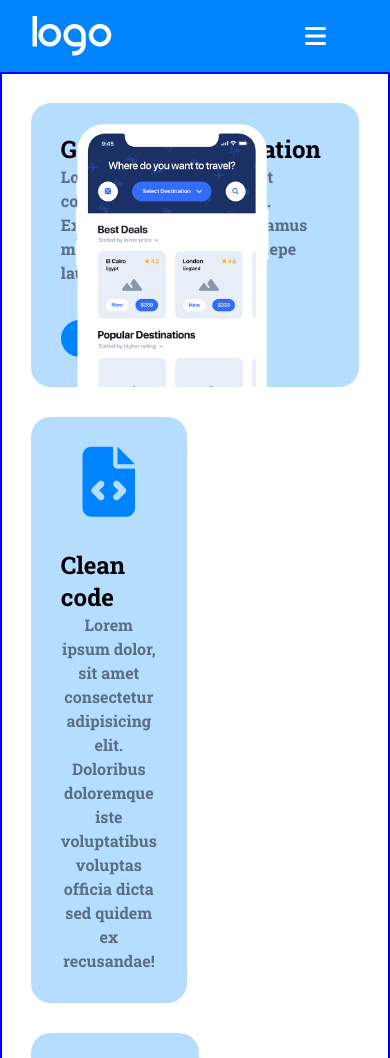
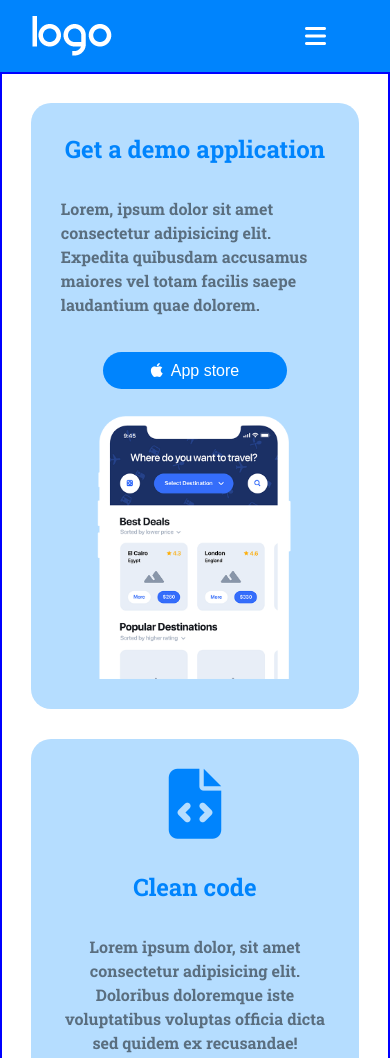
Before and after one commit to Ddanilo9/htmlcss-responsive-layout, a plain HTML site: page index.html in a window 390 px wide. Shown: the top 1058 px of the page. Drawn offline with Linux system fonts and the light colour scheme.

Commit message:
section hero query

```diff
--- a/css/style.css
+++ b/css/style.css
@@ -125,7 +125,7 @@ nav{
 
 }
 
-hero h2{
+.hero h2{
     color: #0084FD;
     padding-bottom: 2rem;
 }
@@ -167,6 +167,32 @@ p{
 .row-nogap{
     display: flex;
     flex-wrap: wrap;
+}
+
+@media (max-width: 480px) {
+    .container{
+     max-width: 100%;
+    }
+    .row{
+        flex-direction: column;
+    }
+    .col-small img{
+        position: initial;
+    }
+    .row-nogap{
+        align-items: center;
+    }
+    .col-small{
+        display: flex;
+        flex-direction: column;
+        align-items: center;
+    }
+    .col .col-66{
+        padding-bottom: 0px;
+    }
+    .btn-apple{
+        margin-bottom: 20px;
+    }
 }
 
 /* section strategic planning */
--- a/index.html
+++ b/index.html
@@ -111,10 +111,16 @@
             <div class="container">
                 <h4>testimonials</h4>
                 <h2>We are committed expert partners</h2>
-                <p></p>
+                <p>Lorem ipsum dolor sit amet consectetur adipisicing elit. Numquam assumenda libero odit saepe. Quas eos itaque maiores pariatur saepe delectus recusandae magni voluptas blanditiis minus.</p>
             </div>
 
-            <div class="container"></div>
+            <div class="container">
+                <div class="row-column">
+                    <div class="card-partner">1</div>
+                    <div class="card-partner">2</div>
+                    <div class="card-partner">3</div>
+                </div>
+            </div>
         </section>
     </main>
 </body>
```
